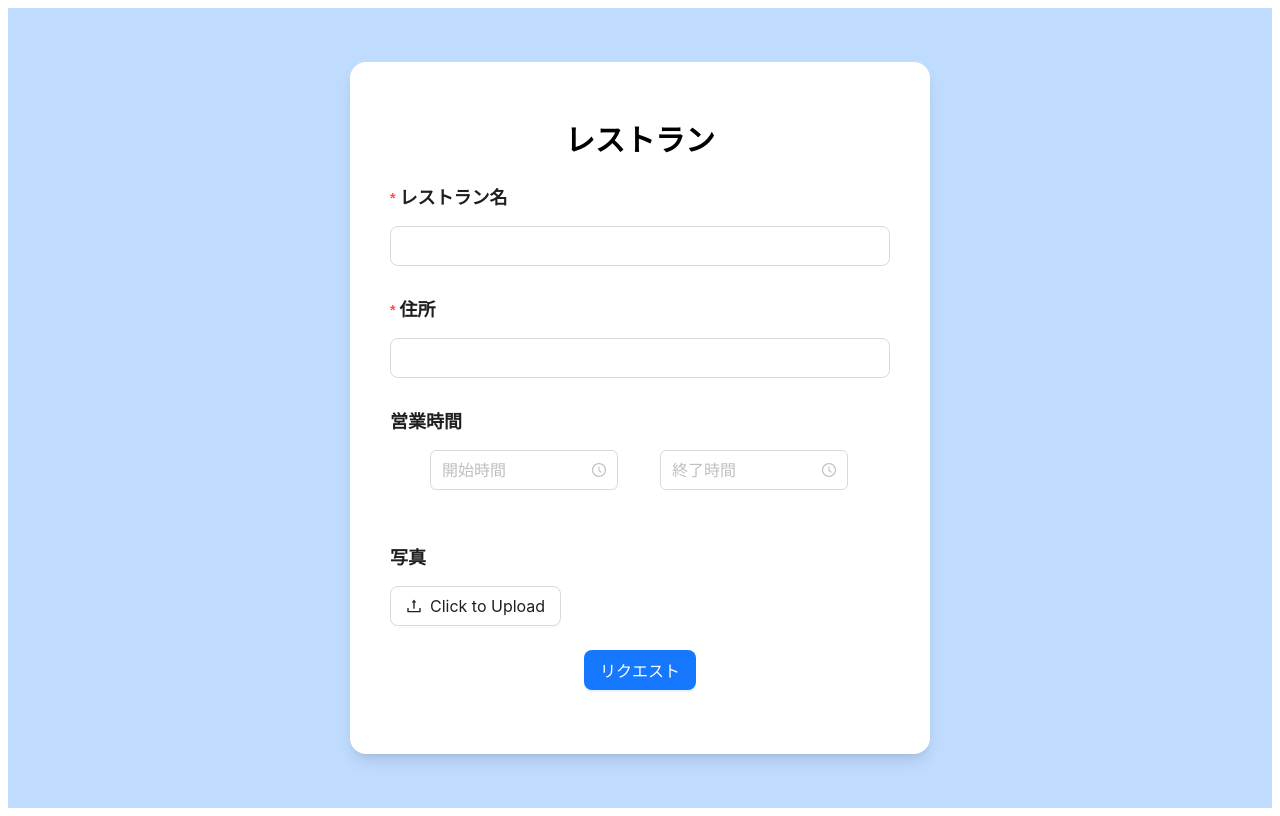
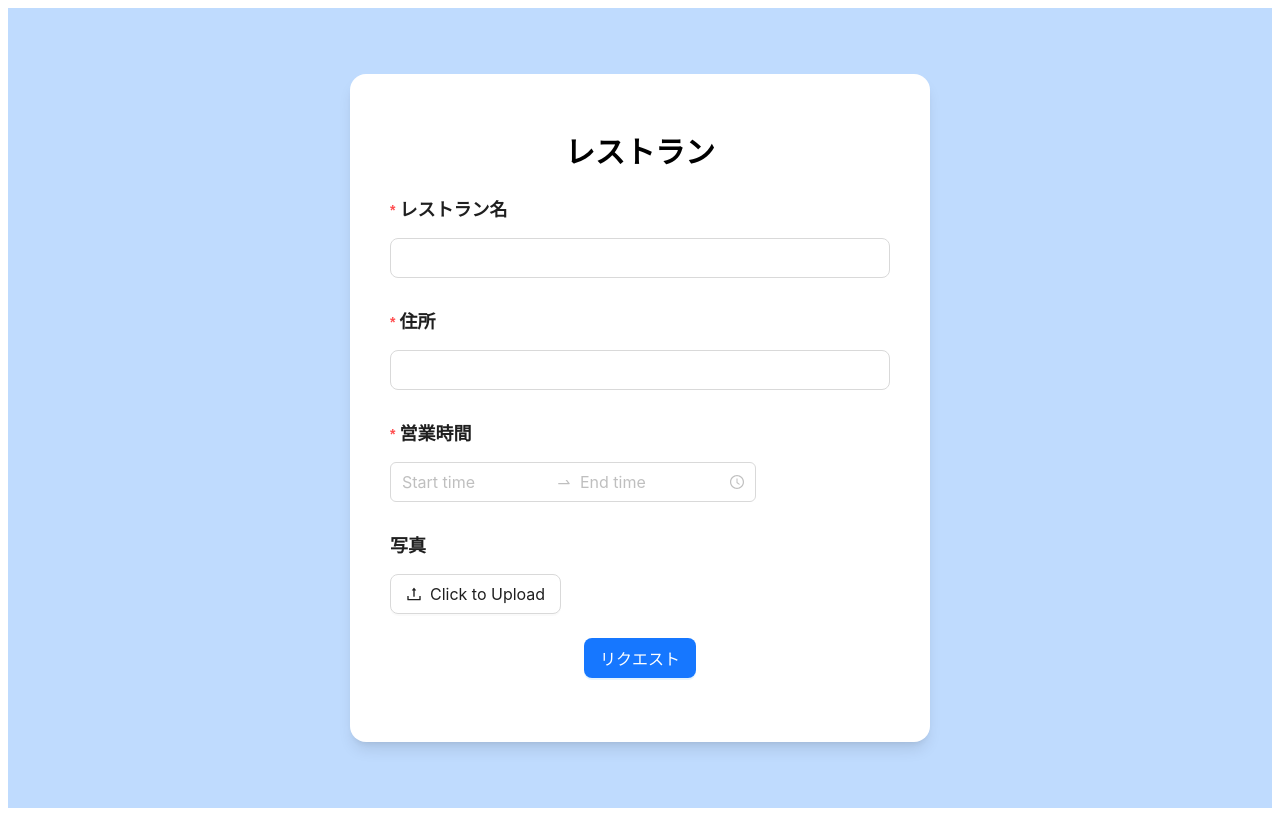
Before and after one commit to kien2572001/TC_FE, a Next.js app: page /restaurant/register in a window 1280 px wide. Built offline with nearby package versions, Linux system fonts and the light colour scheme.

Commit message:
fix: error in create res and food

```diff
--- a/src/app/food/[id]/page.tsx
+++ b/src/app/food/[id]/page.tsx
@@ -2,7 +2,7 @@
 import { useEffect, useState } from "react";
 import axios from "axios";
 import { usePathname, useRouter } from "next/navigation";
-import { Rate } from "antd";
+import { Rate, Empty } from "antd";
 
 const FoodDetail = () => {
   const pathname = usePathname();
@@ -70,7 +70,10 @@ const FoodDetail = () => {
                   ""
                 )}
               </span>
-              <div onClick={handleRedirectToRestaurant} className="mt-2">
+              <div
+                onClick={handleRedirectToRestaurant}
+                className="mt-2 hover:text-indigo-700 cursor-pointer"
+              >
                 <span className="font-bold">レストラン名: </span>
                 {food?.restaurant}
               </div>
@@ -105,6 +108,11 @@ const FoodDetail = () => {
                 </div>
               </div>
             ))}
+            {reviews.length === 0 ? (
+              <Empty className="mt-5" description="レビューがありません" />
+            ) : (
+              ""
+            )}
           </div>
         </div>
       </div>
--- a/src/app/restaurant/[id]/page.tsx
+++ b/src/app/restaurant/[id]/page.tsx
@@ -1,10 +1,10 @@
 "use client";
 import React, { useEffect, useLayoutEffect, useState } from "react";
 import axios from "axios";
-import { Avatar, Rate } from "antd";
+import { Rate, Empty } from "antd";
 import { StarFilled } from "@ant-design/icons";
 import { usePathname, useRouter } from "next/navigation";
-import Link from "next/link";
+
 const RestaurantDetail = () => {
   const router = useRouter();
   const pathname = usePathname();
@@ -136,6 +136,11 @@ const RestaurantDetail = () => {
                 </div>
               </div>
             ))}
+            {menu && menu.length === 0 && (
+              <div className="flex justify-center items-center w-full h-full">
+                <Empty className="mt-5" description="メニューがありません" />
+              </div>
+            )}
           </div>
         </div>
 
@@ -165,6 +170,11 @@ const RestaurantDetail = () => {
                 </div>
               </div>
             ))}
+            {reviews.length === 0 ? (
+              <Empty description="レビューがありません" />
+            ) : (
+              ""
+            )}
           </div>
         </div>
       </div>
--- a/src/app/restaurant/add-food/page.tsx
+++ b/src/app/restaurant/add-food/page.tsx
@@ -78,11 +78,11 @@ const AddFoodPage: React.FC<Props> = () => {
   };
 
   const successMessage = () => {
-    messageApi.success("料理を登録しました");
+    message.success("料理を登録しました");
   };
 
   const errorMessage = () => {
-    messageApi.error("料理の登録に失敗しました");
+    message.error("料理の登録に失敗しました");
   };
 
   const handleCreateFood = async () => {
@@ -96,9 +96,9 @@ const AddFoodPage: React.FC<Props> = () => {
         isFood: isFood,
         isDraft: false,
       });
-      if (response?.data.message === "Food created successfully") {
+      if (response?.status === 201) {
         successMessage();
-        router.push("/restaurant/1");
+        router.push("/food/" + response?.data?.food?.id);
       }
     } catch (error) {
       errorMessage();
--- a/src/app/restaurant/register/page.tsx
+++ b/src/app/restaurant/register/page.tsx
@@ -6,6 +6,7 @@ import UploadImage from "../UploadImage";
 import { Store } from "antd/lib/form/interface";
 import dayjs from "dayjs";
 import axios from "axios";
+import { useRouter } from "next/navigation";
 
 type LayoutType = Parameters<typeof Form>[0]["layout"];
 
@@ -20,6 +21,7 @@ const RestaurantRegisterPage: React.FC<Props> = () => {
   const [fromTime, setFromTime] = useState<dayjs.Dayjs | null>(null);
   const [toTime, setToTime] = useState<dayjs.Dayjs | null>(null);
   const [image, setImage] = useState<string>("");
+  const router = useRouter();
 
   const formItemLayout =
     formLayout === "horizontal"
@@ -50,11 +52,11 @@ const RestaurantRegisterPage: React.FC<Props> = () => {
   };
 
   const successMessage = () => {
-    messageApi.success("レストランを登録しました");
+    message.success("レストランを登録しました");
   };
 
   const errorMessage = () => {
-    messageApi.error("レストランの登録に失敗しました");
+    message.error("レストランの登録に失敗しました");
   };
 
   const handleCreateRestaurant = async () => {
@@ -74,6 +76,7 @@ const RestaurantRegisterPage: React.FC<Props> = () => {
       if (res.status === 201) {
         successMessage();
         //push to home page
+        router.push("/restaurant/" + res.data.id);
       } else {
         errorMessage();
       }
@@ -150,70 +153,24 @@ const RestaurantRegisterPage: React.FC<Props> = () => {
             className="font-bold"
             rules={[
               {
+                required: true,
                 message: (
-                  <span className="text-red-500 text-xs mt-2">
+                  <span className="text-red-500 text-xs">
                     営業時間を入力してください
                   </span>
                 ),
               },
             ]}
           >
-            <Form.Item
-              name="fromTime"
-              rules={[
-                {
-                  required: true,
-                  message: (
-                    <span className="text-red-500 text-xs">
-                      営業時間を入力してください
-                    </span>
-                  ),
-                },
-              ]}
-              style={{
-                display: "inline-block",
-                width: "calc(50% - 40px)",
-                marginLeft: "40px",
+            <TimePicker.RangePicker
+              format="HH:mm"
+              value={[fromTime, toTime]}
+              onChange={(value) => {
+                handleFromTimeChange(value[0]);
+                handleToTimeChange(value[1]);
+                console.log(value);
               }}
-            >
-              <TimePicker
-                value={fromTime}
-                onChange={handleFromTimeChange}
-                style={{
-                  marginTop: "0px",
-                }}
-                format={"HH:mm"}
-                placeholder="開始時間"
-              />
-            </Form.Item>
-            <Form.Item
-              name="toTime"
-              style={{
-                display: "inline-block",
-                width: "calc(50% - 40px)",
-                marginLeft: "20px",
-              }}
-              rules={[
-                {
-                  required: true,
-                  message: (
-                    <span className="text-red-500 text-xs">
-                      営業時間を入力してください
-                    </span>
-                  ),
-                },
-              ]}
-            >
-              <TimePicker
-                value={toTime}
-                onChange={handleToTimeChange}
-                style={{
-                  marginTop: "0px",
-                }}
-                format={"HH:mm"}
-                placeholder="終了時間"
-              />
-            </Form.Item>
+            />
           </Form.Item>
 
           <Form.Item
```
